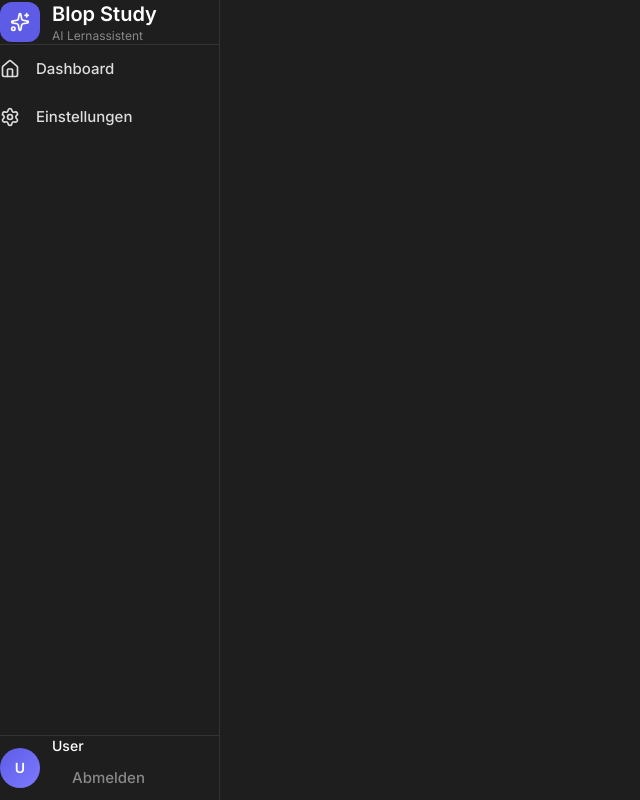
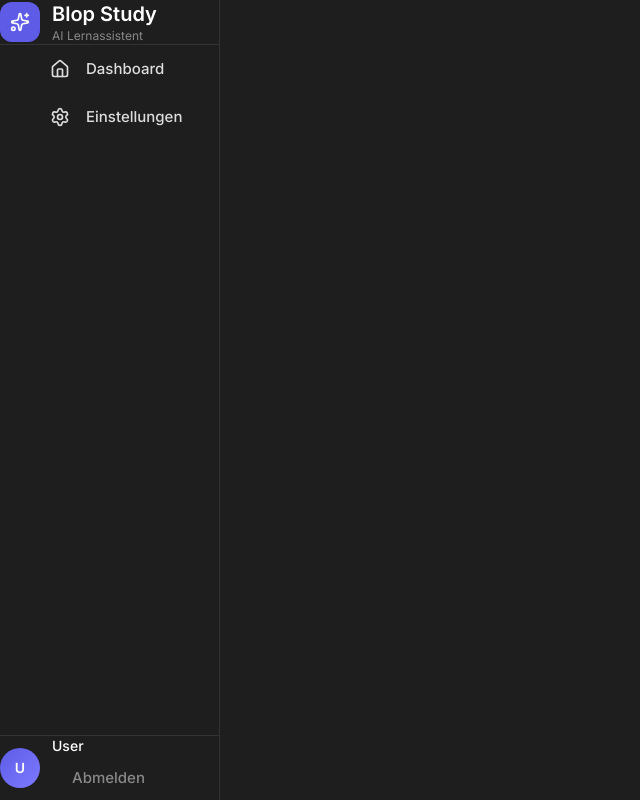
Before and after one commit to BenSchwank/Blop, a Next.js app in the folder StudyFlow/frontend/: page /login in a window 1280 px wide. Shown: the whole page, without its empty margins (0-640 px from the left). Built offline with nearby package versions, Linux system fonts and the light colour scheme; no server answers.

Commit message:
Fix: Force sidebar padding via inline style (50px) to rule out CSS conflicts

```diff
--- a/StudyFlow/frontend/src/components/Sidebar.tsx
+++ b/StudyFlow/frontend/src/components/Sidebar.tsx
@@ -79,8 +79,9 @@ export default function Sidebar() {
                         <Link
                             key={item.href}
                             href={item.href}
+                            style={{ paddingLeft: '50px' }} // Force padding via inline style
                             className={`
-                flex items-center gap-4 pl-14 pr-6 py-3.5 rounded-xl text-[15px] font-medium transition-all min-h-[48px] relative overflow-hidden group
+                flex items-center gap-4 pr-6 py-3.5 rounded-xl text-[15px] font-medium transition-all min-h-[48px] relative overflow-hidden group
                 ${isActive
                                     ? 'bg-[#5E5CE6] text-white shadow-md shadow-[#5E5CE6]/20'
                                     : 'text-[#DDD] hover:bg-[#333] active:bg-[#444]'
@@ -98,8 +99,9 @@ export default function Sidebar() {
                 {isAdmin && (
                     <Link
                         href="/admin"
+                        style={{ paddingLeft: '50px' }} // Force padding via inline style
                         className={`
-              flex items-center gap-4 pl-14 pr-6 py-3.5 rounded-xl text-[15px] font-medium transition-all min-h-[48px]
+              flex items-center gap-4 pr-6 py-3.5 rounded-xl text-[15px] font-medium transition-all min-h-[48px]
               ${pathname === '/admin'
                                 ? 'bg-gradient-to-r from-[#5E5CE6] to-[#7D7AFF] text-white shadow-md'
                                 : 'text-[#DDD] hover:bg-[#333] active:bg-[#444] border border-[#5E5CE6]/30'
```
